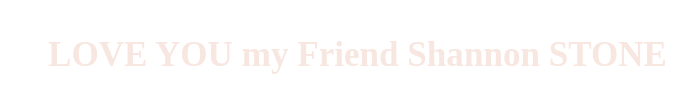
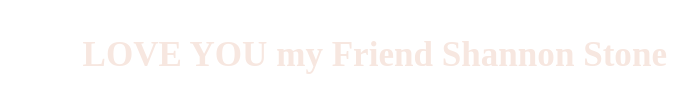
Before and after one commit to arif11015/shannon-birth-day-wish, a plain HTML site: page index.html in a window 1280 px wide. Shown: the part 296-408 px from the top of the page, 453-1150 px from the left. Drawn offline with Linux system fonts and the light colour scheme.

Commit message:
Update index.html

```diff
--- a/index.html
+++ b/index.html
@@ -13,7 +13,7 @@
 
 				<center><h1><blink>Happy Birthday To You Shannon Stone</blink></h1></center>
 				<center><h2><marquee>Many Many Happy Returns Of The Day</marquee></h2></center>
-				<h3><marquee behavior="alternate">LOVE YOU my Friend Shannon STONE</marquee></h3>
+				<h3><marquee behavior="alternate">LOVE YOU my Friend Shannon Stone</marquee></h3>
 		</div>
 
 			<div class="animation">
```
